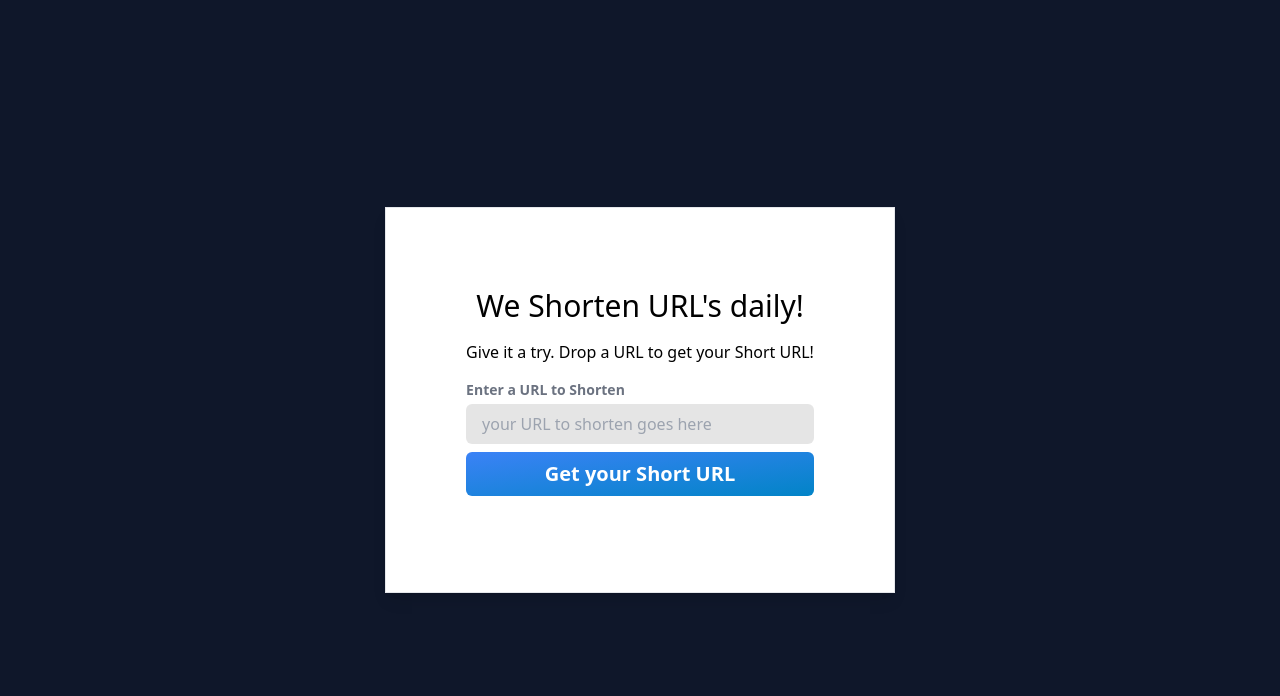
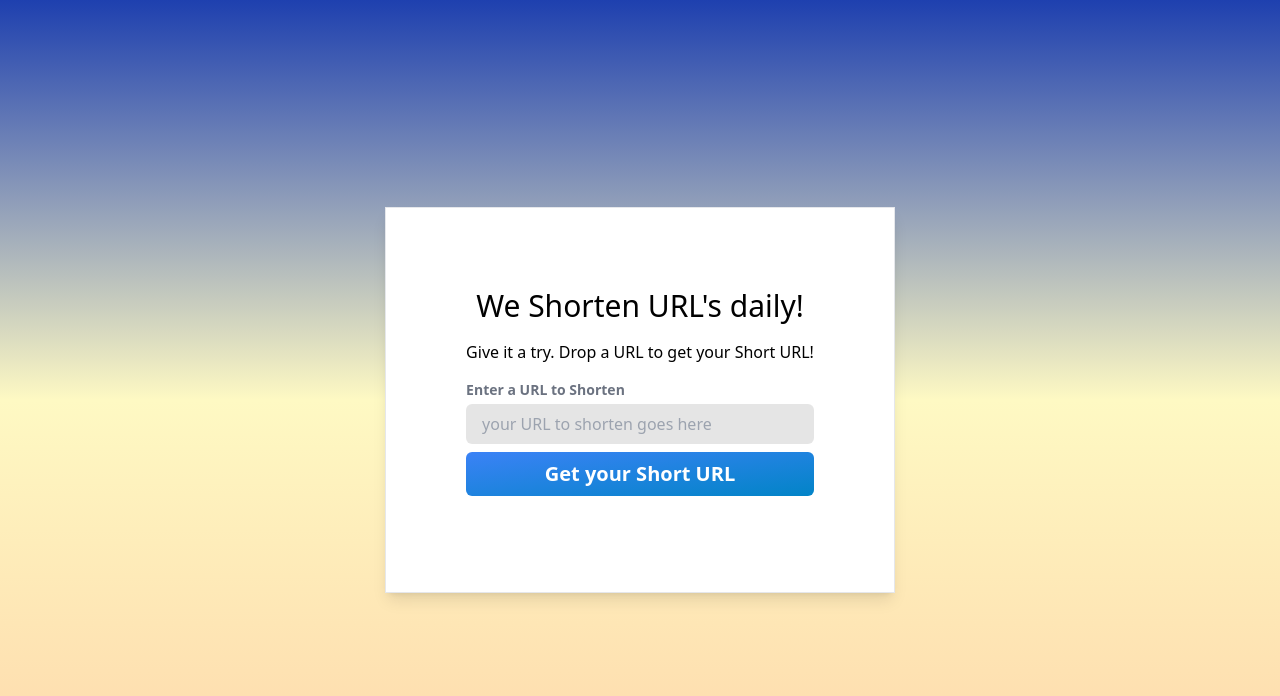
Before and after one commit to crisner1978/myurl-shortener, a Next.js app: page / in a window 1280 px wide. Shown: the top 696 px of the page. Built offline with nearby package versions, Linux system fonts and the light colour scheme.

Commit message:
change bg to gradient

```diff
--- a/pages/index.js
+++ b/pages/index.js
@@ -23,7 +23,7 @@ const Home = () => {
   }
 
   return (
-    <div className="flex min-h-screen flex-col items-center justify-center bg-slate-900">
+    <div className="flex min-h-screen flex-col items-center justify-center bg-gradient-to-t from-orange-200 via-yellow-100 to-blue-800">
       <Head>
         <title>Microservice - URL Shortener</title>
         <link rel="icon" href="/favicon.ico" />
```
